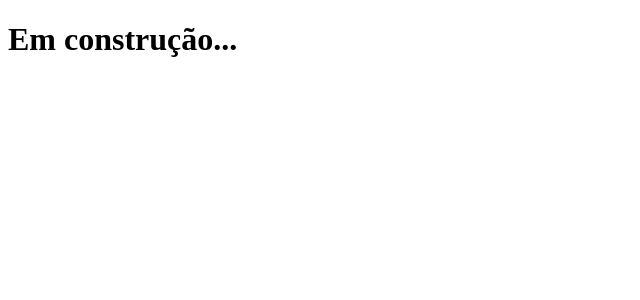
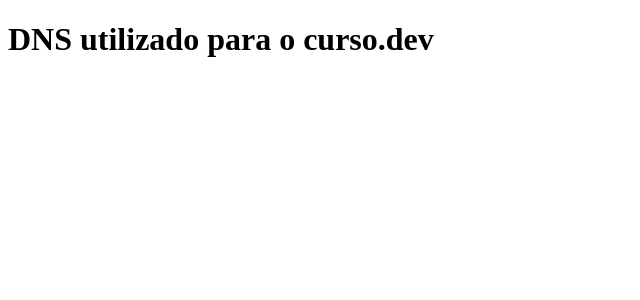
Before and after one commit to paulosantana95/clone-tabnews, a Next.js app: page / in a window 1280 px wide. Shown: the top 300 px of the page, without its empty margins (0-640 px from the left). Built offline with nearby package versions, Linux system fonts and the light colour scheme.

Commit message:
Modifica Home

```diff
--- a/pages/index.js
+++ b/pages/index.js
@@ -1,5 +1,5 @@
 function Home() {
-  return <h1>Em construção...</h1>;
+  return <h1>DNS utilizado para o curso.dev</h1>;
 }
 
 function teste() {
```
